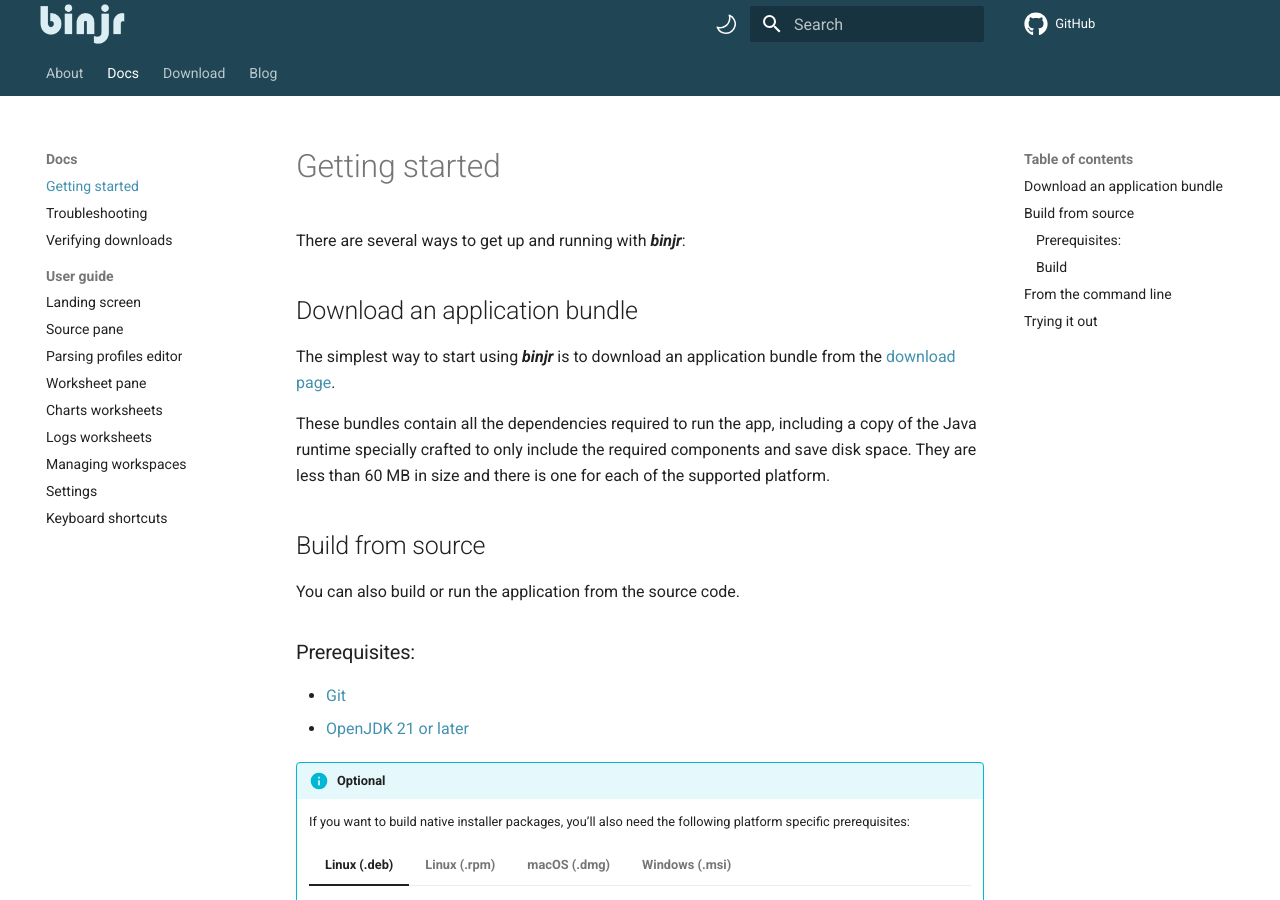
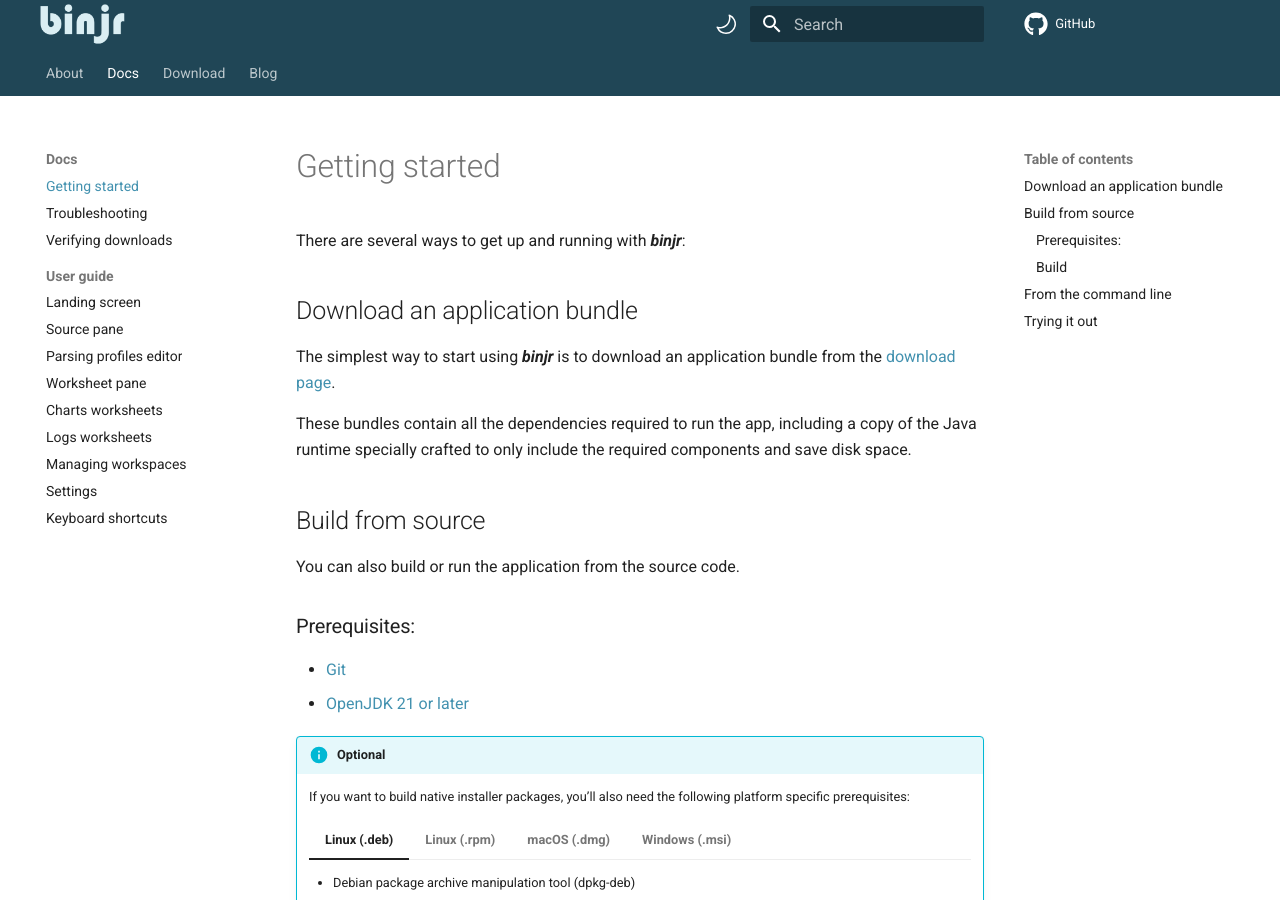
Before and after one commit to binjr/binjr.github.io, an MkDocs documentation site: the page built from docs/documentation/getting-started.md, in a window 1280 px wide and 900 px high. Built offline with MkDocs 1.6.1 and Material for MkDocs 9.7.7, drawn with Linux system fonts in a browser that asks for light colours; comment, search, counter and statistics services are not loaded.

Commit message:
Do not mention bundle size as it keeps changing

```diff
--- a/docs/documentation/getting-started.md
+++ b/docs/documentation/getting-started.md
@@ -8,7 +8,6 @@
 
 These bundles contain all the dependencies required to run the app, including a copy of the Java runtime specially
 crafted to only include the required components and save disk space.
-They are less than 60 MB in size and there is one for each of the supported platform.
 
 ## Build from source
 
```
